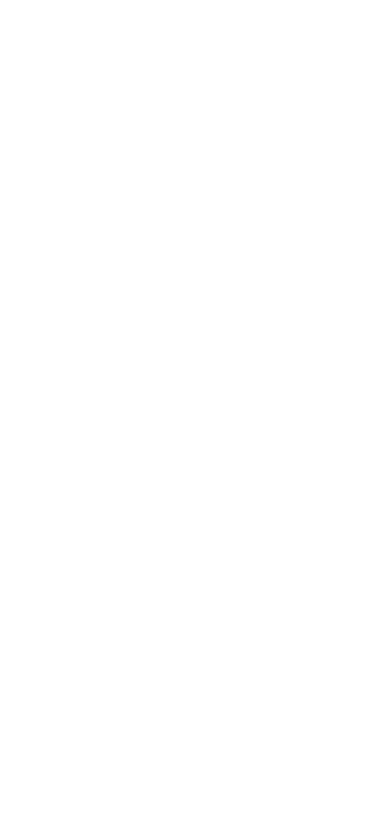
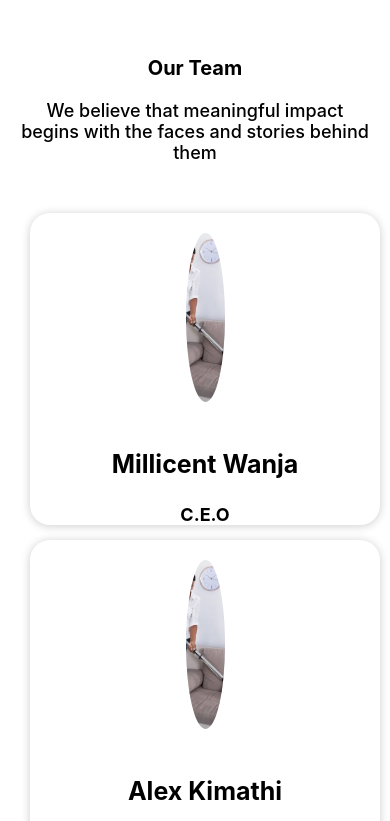
Before and after one commit to Alexkimathi/cleaning-services, a React (Create React App) app: page / in a window 390 px wide. Shown: the part 1663-2484 px from the top of the page. Before the commit the page ends 1719 px from the top, so only its background shows below. Built offline with nearby package versions, Linux system fonts and the light colour scheme.

Commit message:
first commit

```diff
--- a/package.json
+++ b/package.json
@@ -11,6 +11,7 @@
     "react-icons": "^4.8.0",
     "react-router-dom": "^6.10.0",
     "react-scripts": "5.0.1",
+    "swiper": "^9.2.0",
     "web-vitals": "^2.1.4"
   },
   "scripts": {
--- a/src/Components/About/about.css
+++ b/src/Components/About/about.css
@@ -35,8 +35,9 @@
   }
 
   .c-details{
-    margin-left: 2rem;
-    letter-spacing: .3rem;
+    margin-left: 1rem;
+
+    padding: 0;
   }
 
 
@@ -57,8 +58,8 @@
   }
 
   .dets-1 {
-    width: 6rem;
-    height: 6rem;
+    width: 9rem;
+    height: 9rem;
     border-radius: 50%;
     object-fit: cover;
   }
--- a/src/Components/Home.tsx
+++ b/src/Components/Home.tsx
@@ -2,6 +2,7 @@ import React from 'react'
 import Header from './header/Header';
 import Navbar from './NavBar/Navbar';
 import About from './About/About';
+import TeamList from './Team/TeamList';
 
 
 
@@ -13,6 +14,8 @@ function Home() {
 
     <About />
 
+    <TeamList />
+
 
 
 
--- a/src/Components/Team/Team.js
+++ b/src/Components/Team/Team.js
@@ -6,7 +6,7 @@ function Team(props) {
     <div className="card-contents">
       <div key={props.id} className="cardsss">
         <img src={props.image} alt="hello" />
-        <h1>{props.name}</h1>
+        <h3>{props.name}</h3>
         <h2>{props.title}</h2>
       </div>
     </div>
--- a/src/Components/Team/TeamList.js
+++ b/src/Components/Team/TeamList.js
@@ -1,27 +1,35 @@
-import React from 'react'
-import data from  './data'
-import './team.css'
-import Team from './Team';
-import "./team.css"
+import React from "react";
+import data from "./data";
+import "./team.css";
+import Team from "./Team";
+import "./team.css";
+
+import "./team.css";
+import { Swiper, SwiperSlide } from "swiper/react";
 
 function TeamList() {
   return (
     <>
       <div className="Card-list">
         <h1>Our Team</h1>
-      <p>We believe that meaningful impact begins with the faces and stories behind them</p>
+        <p>
+          We believe that meaningful impact begins with the faces and stories
+          behind them
+        </p>
+        <div className="try">
         {data.map((item) => (
           <Team
             key={item.id}
-        image ={item.image}
-        name = {item.name}
-        title ={item.title}
+            image={item.image}
+            name={item.name}
+            title={item.title}
           />
-
         ))}
         </div>
+
+      </div>
     </>
-  )
+  );
 }
 
-export default TeamList
+export default TeamList;
--- a/src/Components/Team/data.js
+++ b/src/Components/Team/data.js
@@ -10,14 +10,14 @@ import person5 from '../../img/clean.jpg'
 
 
 const data = [
-    {id: 1,image:person, title: "Board chairman", name:"Alex Kimathi"},
-    {id: 2,image:person2, title: "Principal", name:"Alex Kimathi"},
-    {id: 3,image:person3, title: "Board Member", name:"Alex Kimathi"},
-    {id: 4,image:person4, title: "Board Member", name:"Alex Kimathi"},
-    {id: 5,image:person5, title: "Board Member", name:"Alex Kimathi"},
-    {id: 6,image:person, title: "Board Member", name:"Alex Kimathi"},
-    {id: 7,image:person3, title: "Board Member", name:"Alex Kimathi"},
-    {id: 8,image:person5, title: "Board Member", name:"Alex Kimathi"},
+    {id: 1,image:person, title: "C.E.O", name:"Millicent Wanja"},
+    {id: 2,image:person2, title: "Head of Cleaners", name:"Alex Kimathi"},
+    {id: 3,image:person3, title: "Cleaner", name:"Alex Kimathi"},
+    {id: 4,image:person4, title: "Cleaner", name:"Alex Kimathi"},
+    // {id: 5,image:person5, title: "Board Member", name:"Alex Kimathi"},
+    // {id: 6,image:person, title: "Board Member", name:"Alex Kimathi"},
+    // {id: 7,image:person3, title: "Board Member", name:"Alex Kimathi"},
+    // {id: 8,image:person5, title: "Board Member", name:"Alex Kimathi"},
 
 
 
--- a/src/Components/Team/team.css
+++ b/src/Components/Team/team.css
@@ -3,14 +3,14 @@
     margin:1rem;
     text-align: center;
     display:inline-block;
-    width: 23%;
+    width: 20vw;
     border-radius: 2rem;
 
   }
 
   .card-contents img{
-    width: 80%;
-    height: 40vh;
+    width: 10vw;
+    height: 20vh;
     object-fit: cover;
     border-radius: 50%;
     margin: 2rem;
@@ -18,17 +18,37 @@
 }
 
 .card-contents h2{
-   font-size: 1.5rem;
+   font-size: 1.8rem;
 
 }
-.card-contents h1{
-  font-size: 2rem;
+.card-contents h3{
+  font-size: 2.5rem;
+
 }
 .Card-list p{
   font-size: 1.8rem;
   text-align: center;
   font-weight: 500;
 
+
+
+}
+.Card-list h1{
+  font-size: 4rem;
+  text-align: center;
+  font-weight: bold;
+
+
+
+}
+.Card-list{
+  margin-top: 15rem;
+
+  text-align: center;
+}
+.try{
+  margin-left: 10rem;
+  padding: 2rem;
 }
 
 
@@ -37,8 +57,36 @@
 /*media query phones */
 @media screen and (max-width: 600px) {
   .card-contents {
-    display:inline-flex;
-    width: auto;
+    display:block;
+    width: 100%;
+    box-shadow: 0 .1rem 1rem 0 rgba(0, 0, 0, 0.2);
+
+  }
+
+  .Card-list{
+    width: 100%;
+
+
+  }
+
+  .Card-list p{
+    font-size: 1.8rem;
+    margin: 2rem;
+
+
+
+
+
+  }
+  .Card-list h1{
+    font-size: 2rem;
+  }
+  .Card-list{
+    margin-top: 2rem;
+  }
+  .try{
+    margin:0;
+
   }
 
 
```
Also changed, not shown: 1 other file (tests, documents, lock files or other folders). Lines whose indentation alone changed are shown as unchanged.
